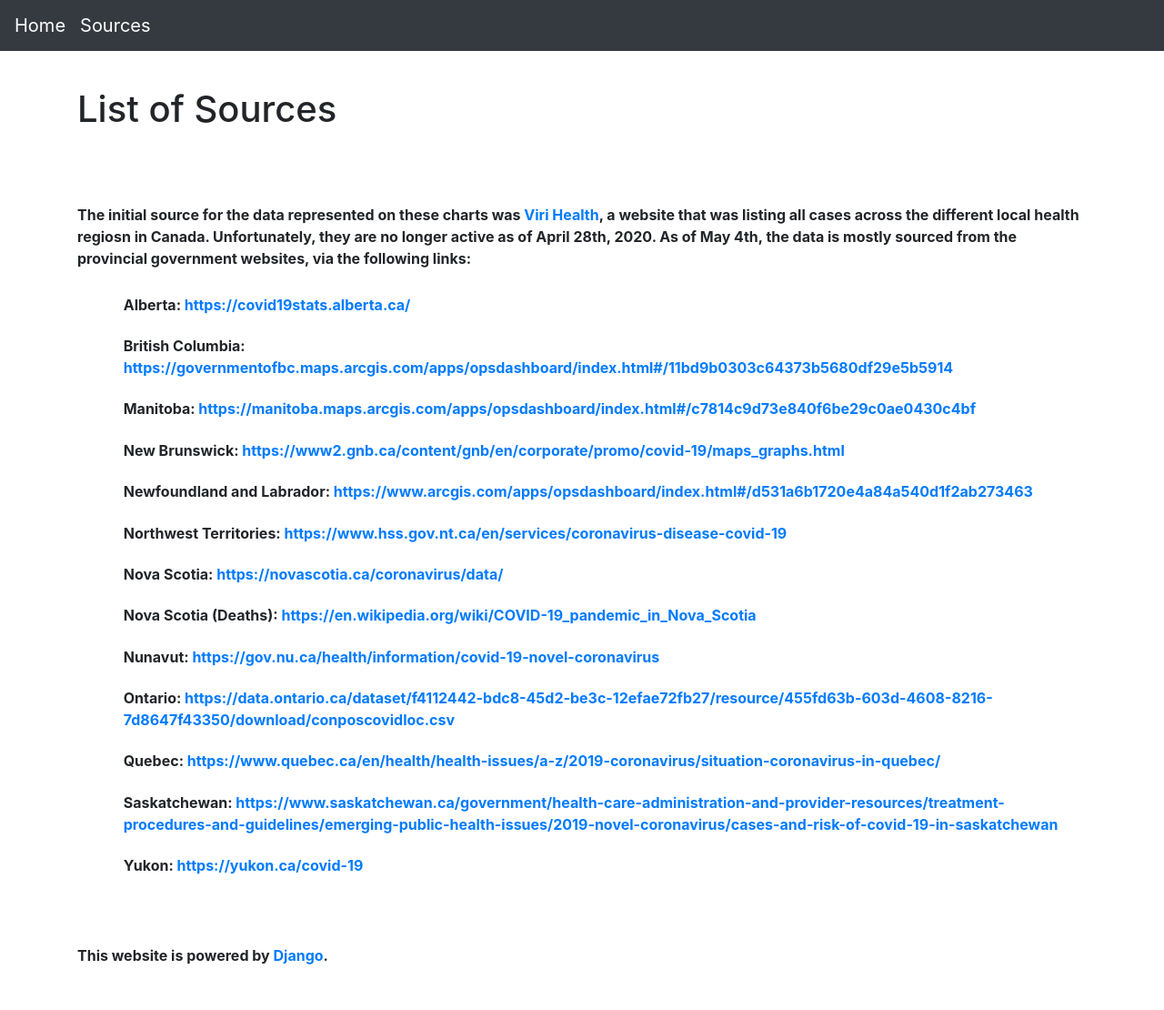
After one commit to luvtomar/COVID19CanadaLocal, a Django app: page /sources in a window 1280 px wide. The commit adds this page. Shown: the whole page at 91% size. Run offline with Django 3.2, Linux system fonts and the light colour scheme; some libraries are stand-ins or nearby versions.

Commit message:
Updated Templates

```diff
--- a/COVID19CanadaLocal/urls.py
+++ b/COVID19CanadaLocal/urls.py
@@ -4,5 +4,6 @@ from dashboard import views
 
 urlpatterns = [
     url(r'^$', views.home, name='home'),
-    url(r'^(?P<current_city>[\w\s.@+-]+)/(?P<type>[\w\s.@+-]+)/$', views.LineChartJSONView.as_view(), name='line_chart_json')
+    url(r'^sources$', views.sources, name='sources'),
+    url(r'^(?P<current_city>[\s\S]*)/(?P<type>[\s\S]*)/$', views.LineChartJSONView.as_view(), name='line_chart_json')
 ]
--- a/dashboard/views.py
+++ b/dashboard/views.py
@@ -20,83 +20,50 @@ def dateTimeSort(item):
 
 ##Create a MongoDB client, open a connection to Amazon DocumentDB as a replica set and specify the read preference as secondary preferred
 #client = pymongo.MongoClient('mongodb://<sample-user>:<password>@sample-cluster.node.us-east-1.docdb.amazonaws.com:27017/?ssl=true&ssl_ca_certs=rds-combined-ca-bundle.pem&replicaSet=rs0&readPreference=secondaryPreferred')
-#client = pymongo.MongoClient("mongodb://localhost:27017/")
-#mydb = client["COVID19_Canada"]
 client = pymongo.MongoClient('mongodb+srv://'+urllib.parse.quote('luvtomar')+':'+urllib.parse.quote('Maiden1@Tomar')+'@cluster0-osg1l.mongodb.net/test?retryWrites=true&w=majority')
 
+local_records_db = client["COVID19_Canada_local"]
 
-case_records_db = client["COVID19_Canada"]
-#print('number of collections - '+str(len(case_records_db.list_collection_names())))
-latest_collection_date_string = max(sorted([dateTimeSort(date) for date in case_records_db.list_collection_names()])).strftime('%Y-%m-%d')
-
-records_as_lists = []
-IDs = []
-cols = ['ID','City','Province','Date','Provincial Case or Repatriated Canadian Case ID','Sex','Age','Source','Details']
-#cols = ['ID','Provincial Case or Repatriated Canadian Case ID','Date','Sex','Age','City','Province','Source','Details']
-for document in case_records_db[latest_collection_date_string].find():
-    for key in document:
-        if type(document[key]) != list: continue #no need for the document id
-        records_as_lists = []
-        IDs = []
-        time_string = str(key)
-        date_time_string = latest_collection_date_string + ' ' + time_string
-        #doc_datetime = datetime.strptime(date_time_string, '%Y/%m/%d %H:%M:%S')
-        #print(len(document[key]))
-        for record in document[key]:
-            if int(record["ID"]) in IDs: continue
-            IDs.append(int(record["ID"]))
-            records_as_lists.append([int(record["ID"])]+list(record.values())[1:])
-        break
-
-covid19_df = pd.DataFrame(records_as_lists,columns=cols)
-
-
-death_records_db = client["COVID19_Canada_deaths"]
-#print('number of collections - '+str(len(case_records_db.list_collection_names())))
-latest_death_collection_date_string = max(sorted([dateTimeSort(date) for date in death_records_db.list_collection_names()])).strftime('%Y-%m-%d')
-
-deaths_as_lists = []
-death_IDs = []
-death_cols = ['ID','Region','Province','Date','Sex','Age']
-#cols = ['ID','Provincial Case or Repatriated Canadian Case ID','Date','Sex','Age','City','Province','Source','Details']
-for document in death_records_db[latest_death_collection_date_string].find():
-    for key in document:
-        if type(document[key]) != list: continue #no need for the document id
-        deaths_as_lists = []
-        death_IDs = []
-        time_string = str(key)
-        date_time_string = latest_death_collection_date_string + ' ' + time_string
-        #doc_datetime = datetime.strptime(date_time_string, '%Y/%m/%d %H:%M:%S')
-        #print(len(document[key]))
-        for record in document[key]:
-            if int(record["ID"]) in death_IDs: continue
-            death_IDs.append(int(record["ID"]))
-            deaths_as_lists.append([int(record["ID"])]+list(record.values())[1:])
-        break
-
-covid19_deaths_df = pd.DataFrame(deaths_as_lists,columns=death_cols)
-
+local_death_records_db = client["COVID19_Canada_local_deaths"]
 
 
 def home(request):
-    print(os.getcwd())
-    print(os.listdir())
-    #os.chdir('/home/COVID19CanadaLocal/staticfiles')
-    #print(os.getcwd())
-    #print(os.listdir())
-    cities = sorted(list(covid19_df["City"].unique()))
+    cities = sorted(local_records_db.list_collection_names())
     if request.method == 'POST':
         current_city = request.POST['selected city']
-        return render(request, 'home.html', {'cities': cities, 'current_city': current_city})
-    return render(request, 'home.html', {'cities': cities, 'current_city': 'no city selected'})
+        if current_city == '':
+            print('empty selection')
+            return render(request, 'home.html', {'cities': cities, 'current_city': 'no city selected', 'error_message':'T'})
+        latest_collection_date_string = local_records_db[current_city].find()[0]['Last Update']
+        latest_death_collection_date_string = local_death_records_db[current_city].find()[0]['Last Update']
+        return render(request, 'home.html', {'cities': cities, 'current_city': current_city, 'error_message':'F', 'case_record_time': latest_collection_date_string, 'death_record_time': latest_death_collection_date_string})
+    return render(request, 'home.html', {'cities': cities, 'current_city': 'no city selected', 'error_message':'F'})
+
+
+def sources(request):
+    source_list={'Alberta':'https://covid19stats.alberta.ca/',
+                 'British Columbia':'https://governmentofbc.maps.arcgis.com/apps/opsdashboard/index.html#/11bd9b0303c64373b5680df29e5b5914',
+                 'Manitoba':'https://manitoba.maps.arcgis.com/apps/opsdashboard/index.html#/c7814c9d73e840f6be29c0ae0430c4bf',
+                 'New Brunswick':'https://www2.gnb.ca/content/gnb/en/corporate/promo/covid-19/maps_graphs.html',
+                 'Newfoundland and Labrador':'https://www.arcgis.com/apps/opsdashboard/index.html#/d531a6b1720e4a84a540d1f2ab273463',
+                 'Northwest Territories':'https://www.hss.gov.nt.ca/en/services/coronavirus-disease-covid-19',
+                 'Nova Scotia':'https://novascotia.ca/coronavirus/data/',
+                 'Nunavut':'https://gov.nu.ca/health/information/covid-19-novel-coronavirus',
+                 'Ontario':'https://data.ontario.ca/dataset/f4112442-bdc8-45d2-be3c-12efae72fb27/resource/455fd63b-603d-4608-8216-7d8647f43350/download/conposcovidloc.csv',
+                 'Quebec':'https://www.quebec.ca/en/health/health-issues/a-z/2019-coronavirus/situation-coronavirus-in-quebec/',
+                 'Saskatchewan':'https://www.saskatchewan.ca/government/health-care-administration-and-provider-resources/treatment-procedures-and-guidelines/emerging-public-health-issues/2019-novel-coronavirus/cases-and-risk-of-covid-19-in-saskatchewan',
+                 'Yukon':'https://yukon.ca/covid-19'
+                 }
+    return render(request, 'sources.html',{'source_list':list(source_list.items())})
+
 
 class LineChartJSONView(BaseLineChartView):
     def get_labels(self):
         """Return 7 labels for the x-axis."""
         if self.kwargs['type'] == 'cases':
-            date_values = sorted([dateTimeSort(date) for date in list(covid19_df[covid19_df["City"] == self.kwargs['current_city']]["Date"].unique())])
+            date_values = sorted([dateTimeSort(date) for date in list(local_records_db[self.kwargs['current_city']].find()[0]['Numbers'].keys())])
         elif self.kwargs['type'] == 'deaths':
-            date_values = sorted([dateTimeSort(date) for date in list(covid19_deaths_df[covid19_deaths_df["Region"] == self.kwargs['current_city']]["Date"].unique())])
+            date_values = sorted([dateTimeSort(date) for date in list(local_death_records_db[self.kwargs['current_city']].find()[0]['Numbers'].keys())])
         return [date_value.strftime('%Y-%m-%d') for date_value in date_values]
         #return ["January", "February", "March", "April", "May", "June", "July"]
 
@@ -113,17 +80,27 @@ class LineChartJSONView(BaseLineChartView):
         total_count_values = []
         total = 0
         if self.kwargs['type'] == 'cases':
-            daily_count_values = list(covid19_df[covid19_df['City']==self.kwargs['current_city']].groupby('Date')['ID'].count())
-            print('cases - ' + str(daily_count_values))
-            for value in daily_count_values:
-                total = total + value
+            date_values = sorted([dateTimeSort(date) for date in list(local_records_db[self.kwargs['current_city']].find()[0]['Numbers'].keys())])
+            for date in date_values:
+                daily_count_values.append(local_records_db[self.kwargs['current_city']].find()[0]['Numbers'][date.strftime('%Y-%m-%d')])
+                total = total + local_records_db[self.kwargs['current_city']].find()[0]['Numbers'][date.strftime('%Y-%m-%d')]
                 total_count_values.append(total)
+            #daily_count_values = list(covid19_df[covid19_df['City']==self.kwargs['current_city']].groupby('Date')['ID'].count())
+            #print('cases - ' + str(daily_count_values))
+            #for value in daily_count_values:
+            #    total = total + value
+            #    total_count_values.append(total)
         elif self.kwargs['type'] == 'deaths':
-            daily_count_values = list(covid19_deaths_df[covid19_deaths_df['Region']==self.kwargs['current_city']].groupby('Date')['ID'].count())
-            print('deaths - ' + str(daily_count_values))
-            for value in daily_count_values:
-                total = total + value
+            date_values = sorted([dateTimeSort(date) for date in list(local_death_records_db[self.kwargs['current_city']].find()[0]['Numbers'].keys())])
+            for date in date_values:
+                daily_count_values.append(local_death_records_db[self.kwargs['current_city']].find()[0]['Numbers'][date.strftime('%Y-%m-%d')])
+                total = total + local_death_records_db[self.kwargs['current_city']].find()[0]['Numbers'][date.strftime('%Y-%m-%d')]
                 total_count_values.append(total)
+            #daily_count_values = list(covid19_deaths_df[covid19_deaths_df['Region']==self.kwargs['current_city']].groupby('Date')['ID'].count())
+            #print('deaths - ' + str(daily_count_values))
+            #for value in daily_count_values:
+            #    total = total + value
+            #    total_count_values.append(total)
         return [daily_count_values, total_count_values]
 
 #line_chart = TemplateView.as_view(template_name='line_chart.html')
--- /dev/null
+++ b/templates/base.html
@@ -0,0 +1,38 @@
+{% load static %}<!DOCTYPE html>
+<html>
+  <head>
+    <meta charset="utf-8">
+    <title>Local COVID-19 Case Stats and Trendlines</title>
+    <link rel="stylesheet" href="https://stackpath.bootstrapcdn.com/bootstrap/4.4.1/css/bootstrap.min.css" integrity="sha384-Vkoo8x4CGsO3+Hhxv8T/Q5PaXtkKtu6ug5TOeNV6gBiFeWPGFN9MuhOf23Q9Ifjh" crossorigin="anonymous">
+    <script type="text/javascript" src="http://code.jquery.com/jquery-1.10.0.min.js"></script>
+    <script type="text/javascript" src="https://cdn.jsdelivr.net/npm/chart.js@2.8.0"></script>
+    <script src="https://ajax.googleapis.com/ajax/libs/jquery/3.4.1/jquery.min.js"></script>
+    <script src="https://cdnjs.cloudflare.com/ajax/libs/popper.js/1.16.0/umd/popper.min.js"></script>
+    <script src="https://maxcdn.bootstrapcdn.com/bootstrap/4.4.1/js/bootstrap.min.js"></script>
+  </head>
+  <body>
+  <nav class="navbar navbar-expand-md bg-dark navbar-dark fixed-top">
+	  <button class="navbar-toggler" type="button" data-toggle="collapse" data-target="#collapsibleNavbar">
+		<span class="navbar-toggler-icon"></span>
+	  </button>
+	  <div class="collapse navbar-collapse" id="collapsibleNavbar">
+		<ul class="navbar-nav">
+		  <li class="nav-item">
+			<a class="navbar-brand" href="{% url 'home' %}">Home</a>
+		  </li>
+		  <li class="nav-item">
+			<a class="navbar-brand" href="{% url 'sources' %}">Sources</a>
+		  </li>
+		</ul>
+	  </div>
+	</nav>
+    <div class="container">
+	<br><br>
+      {% block content %}
+      {% endblock %}
+    </div>
+	<div class="container">
+          <br><br><footer style="font-weight:bold">This website is powered by <a href="https://www.djangoproject.com/">Django</a>.</footer><br><br>
+    </div>
+  </body>
+</html>
--- /dev/null
+++ b/templates/sources.html
@@ -0,0 +1,17 @@
+{% extends 'base.html' %}
+
+{% block content %}
+	<br><br>
+	<h1>List of Sources</h1>
+	<br><br><br>
+	<p style="font-weight:bold">The initial source for the data represented on these charts was <a style="font-weight:bold" href="https://virihealth.com/full-details/">Viri Health</a>, a website that was listing all cases across the different local health regiosn in Canada.
+	Unfortunately, they are no longer active as of April 28th, 2020. As of May 4th, the data is mostly sourced from the provincial government websites, via the following links:</p>
+	<ul style="list-style-type:none">
+	{% for source,link in source_list %}
+	<li style="font-weight:bold;padding:1%">{{ source }}: <a href="{{ link }}">{{ link }}</a></li>
+	{% if source == 'Nova Scotia' %}
+	<li style="font-weight:bold;padding:1%">Nova Scotia (Deaths): <a href="https://en.wikipedia.org/wiki/COVID-19_pandemic_in_Nova_Scotia">https://en.wikipedia.org/wiki/COVID-19_pandemic_in_Nova_Scotia</a></li>
+	{% endif %}
+	{% endfor %}
+	</ul>
+{% endblock %}
```
Also changed, not shown: templates/home.html (+15 -20 lines).
